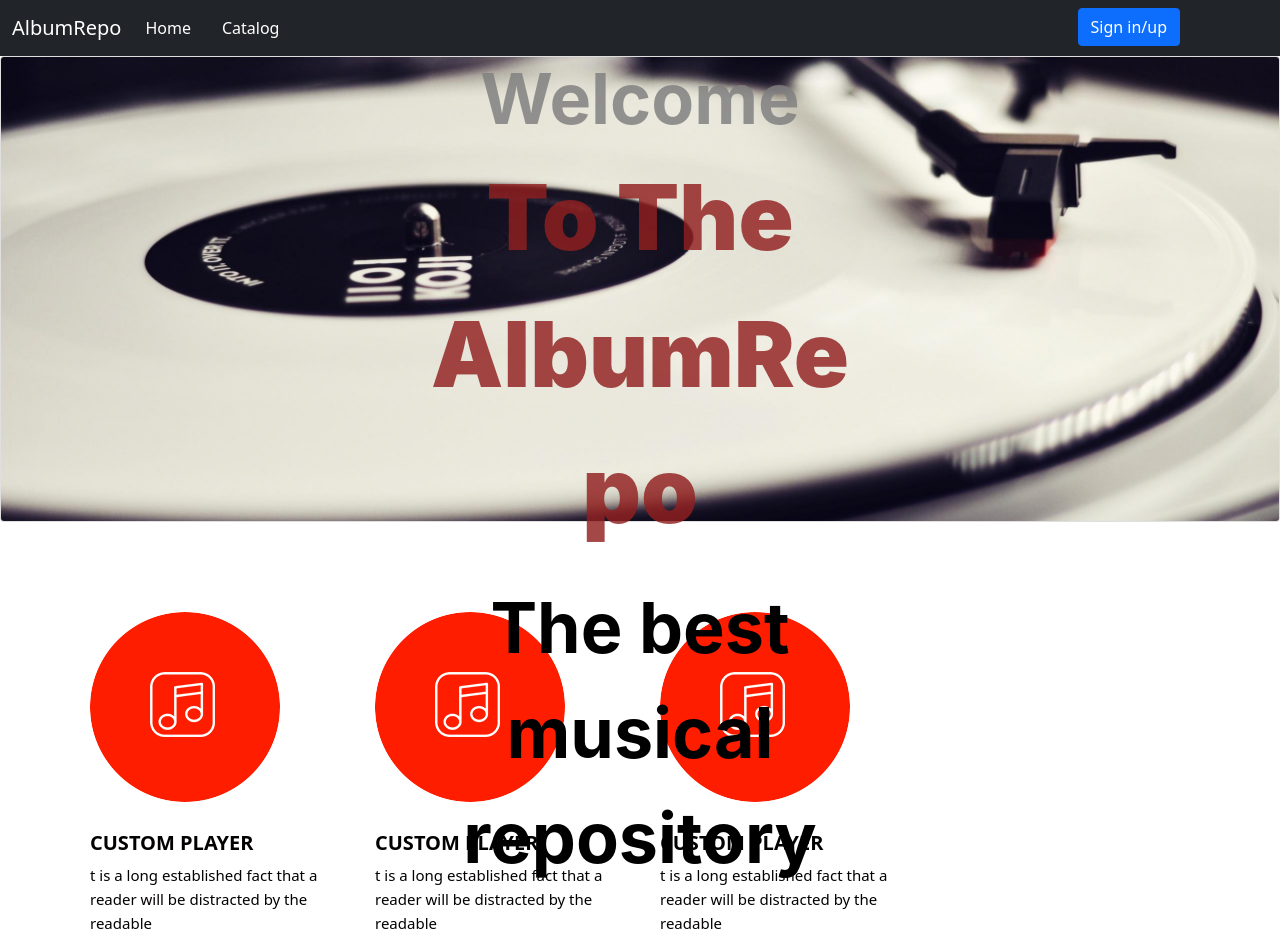
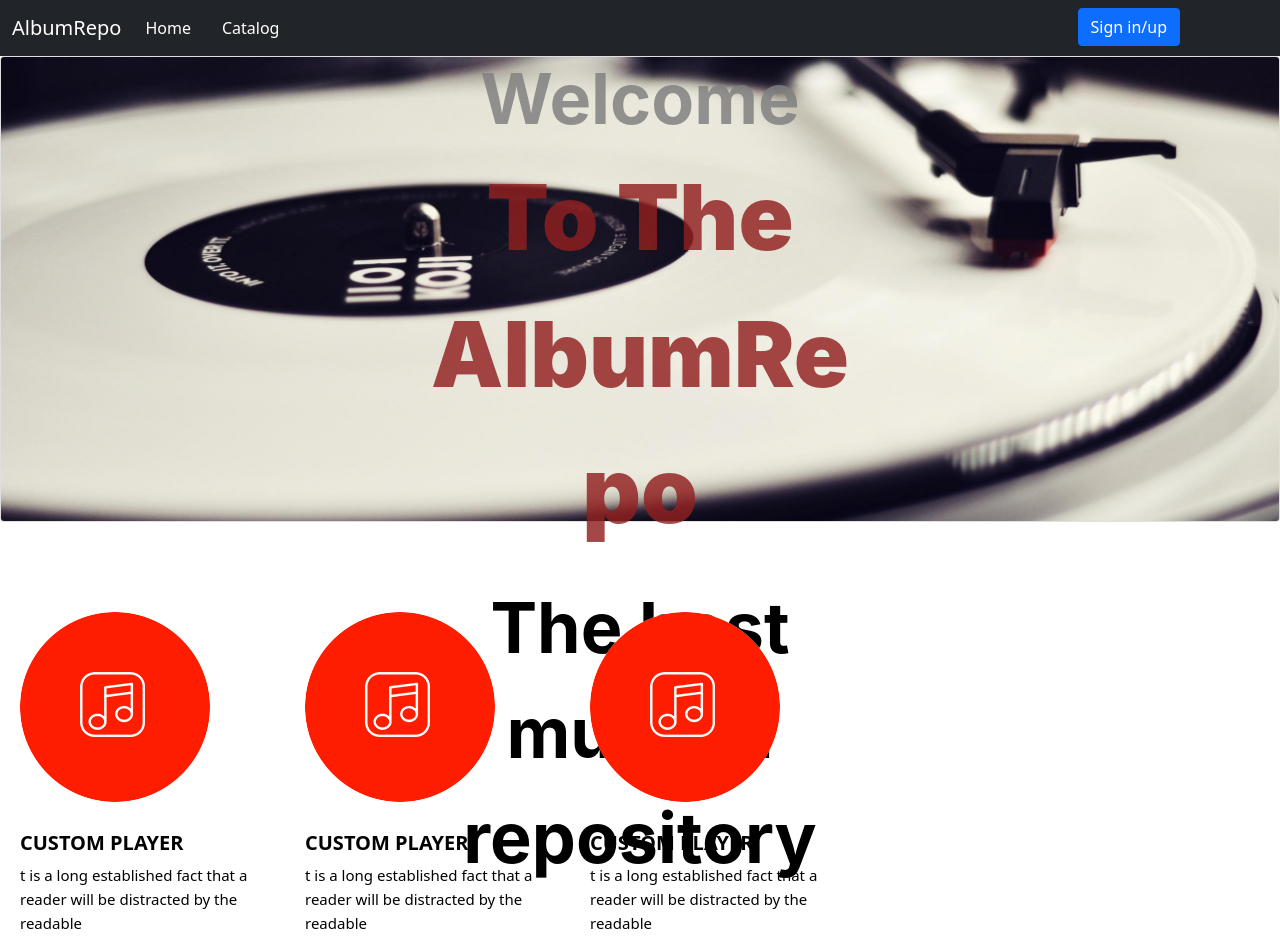
Before and after one commit to GeorgiHadzhiev/AlbumRepo, a React (Create React App) app: page / in a window 1280 px wide. Shown: the top 952 px of the page. Built offline with nearby package versions, Linux system fonts and the light colour scheme.

Commit message:
fixed up the CSS on the home page for the ourServices component

```diff
--- a/src/components/OurServices/OurServices.module.css
+++ b/src/components/OurServices/OurServices.module.css
@@ -6,6 +6,8 @@
 }
 .container {
     max-width: 1140px;
+    position: absolute;
+    right: 140px;
     width: 100%;
     padding-right: 15px;
     padding-left: 15px;
```
